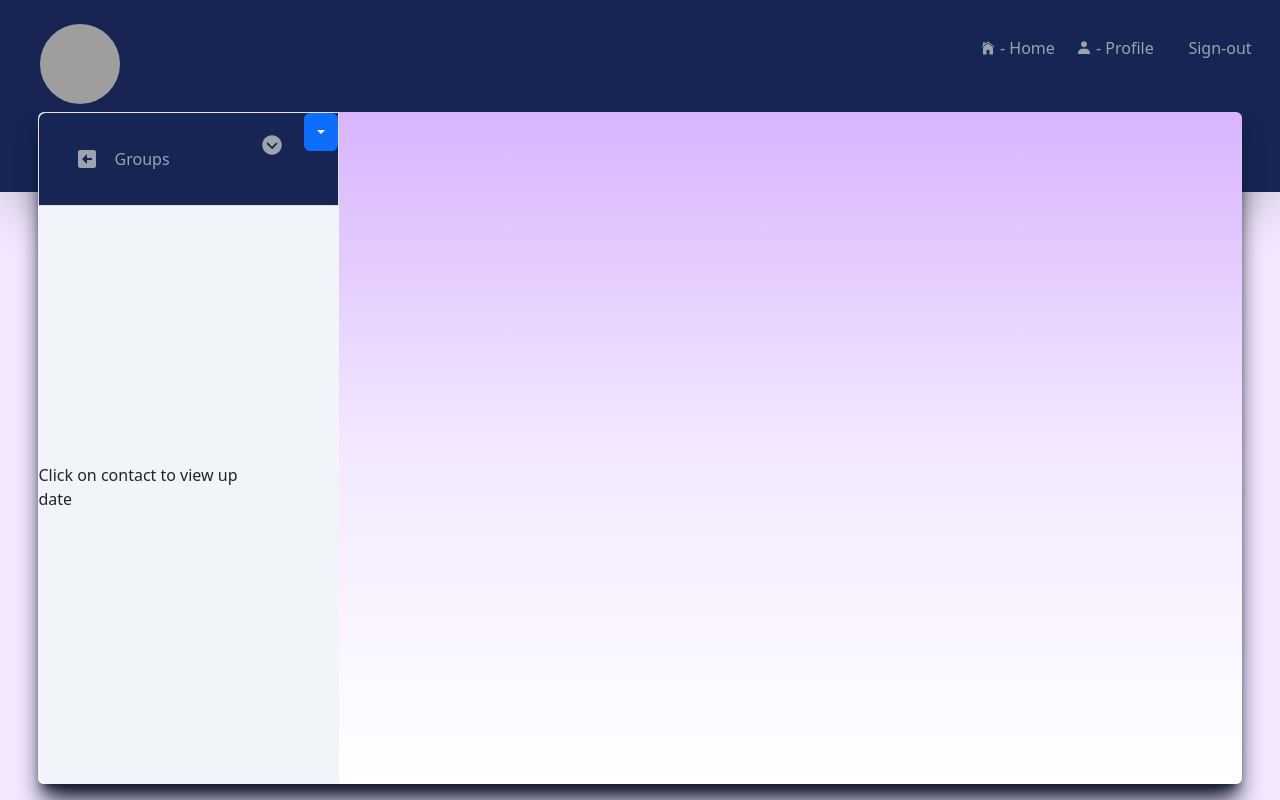
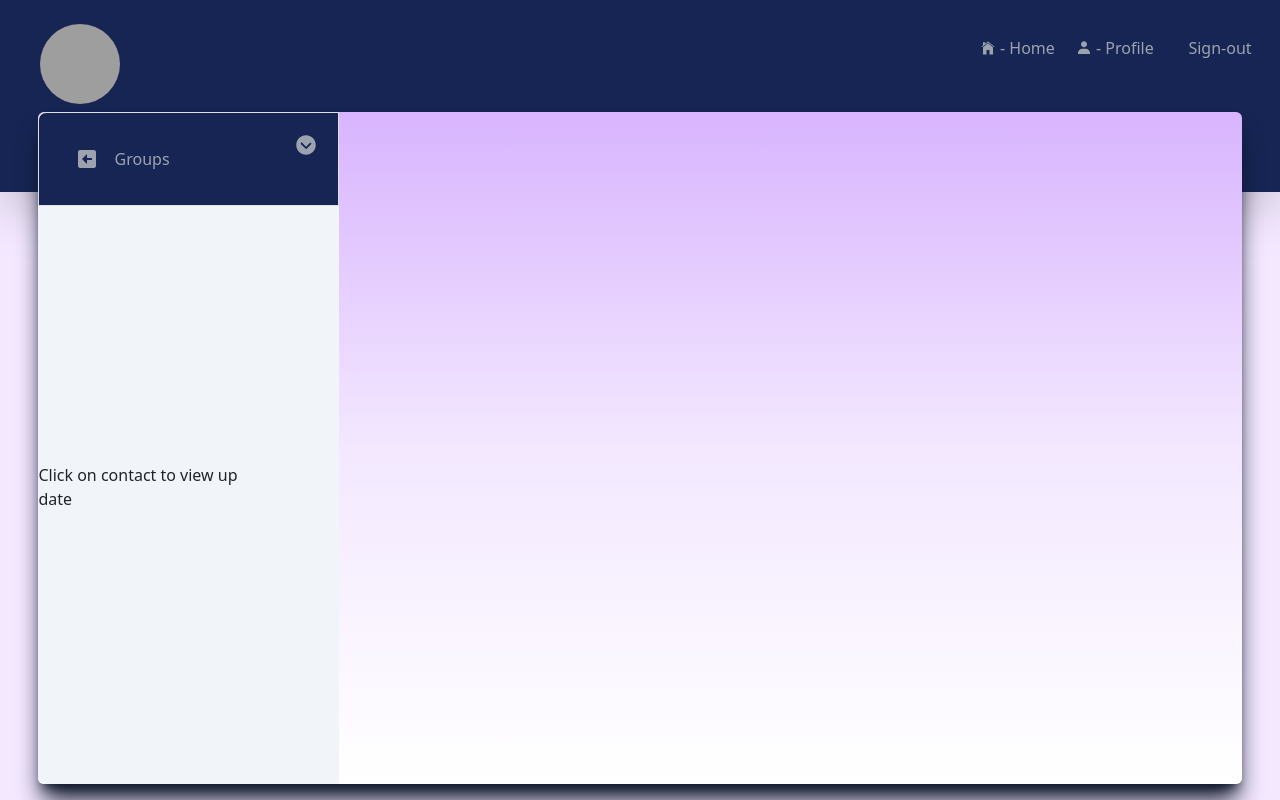
Before and after one commit to erdalHulagu/chat-project-frontEnd, a React (Create React App) app: page /home in a window 1280 px wide. Built offline with nearby package versions, Linux system fonts and the light colour scheme; grey boxes are pictures that could not be loaded.

Commit message:
12/12/23

```diff
--- a/src/component/user/group/create-group.jsx
+++ b/src/component/user/group/create-group.jsx
@@ -1,9 +1,9 @@
 import React, { useState } from 'react'
-import { Button, ButtonGroup,Dropdown, DropdownButton } from 'react-bootstrap';
+import { Button, ButtonGroup, DropdownButton } from 'react-bootstrap';
 import { BiSolidDownArrow, BiSolidDownArrowSquare, BiSolidLeftArrowSquare } from 'react-icons/bi'
 import { IoIosArrowDropdownCircle } from 'react-icons/io';
 import { useNavigate } from 'react-router-dom';
-// import Dropdown from '../../../helper/dropdown-menu';
+import Dropdown from '../../../helper/dropdown-menu';
 
 
 
@@ -30,13 +30,13 @@ const MyStatus = () => {
                         <p className='text-gray-400 mt-3'>Groups</p>
                     </div>
                     <div className='flex w-[50] justify-end'>
-                    {/* <Dropdown/> */}
-                        <IoIosArrowDropdownCircle className='m-1 text-gray-400 w-14 h-14 p-3 hover:opacity-30 hover:bg-slate-100 hover:text-blue-950 cursor-pointer rounded-full' />
-                        <DropdownButton className='rounded-full'>
+                    <Dropdown/>
+                        {/* <IoIosArrowDropdownCircle className='m-1 text-gray-400 w-14 h-14 p-3 hover:opacity-30 hover:bg-slate-100 hover:text-blue-950 cursor-pointer rounded-full' />
+                        <DropdownButton >
                             <Dropdown.Item href="#/action-1">Action</Dropdown.Item>
                             <Dropdown.Item href="#/action-2">Another action</Dropdown.Item>
                             <Dropdown.Item href="#/action-3">Something else</Dropdown.Item>
-                        </DropdownButton>
+                        </DropdownButton> */}
                     </div>
 
                 </div>
--- a/src/helper/dropdown-menu.js
+++ b/src/helper/dropdown-menu.js
@@ -28,7 +28,7 @@ const Dropdown = () => {
                 <a
                 key={index}
                 href="#"
-                className="block px-4 py-2 text-sm text-gray-700 hover:bg-slate-300"
+                className="block  p-4 py-2 text-sm text-gray-700 hover:bg-slate-300"
               >
                 {item}
               </a>
--- a/tailwind.config.js
+++ b/tailwind.config.js
@@ -4,9 +4,7 @@ module.exports = {
       "./src/**/*.{js,jsx,ts,tsx}",
     ],
   theme: {
-    extend: {
-
-    },
+    extend: {},
   },
   plugins: [],
 }
```
